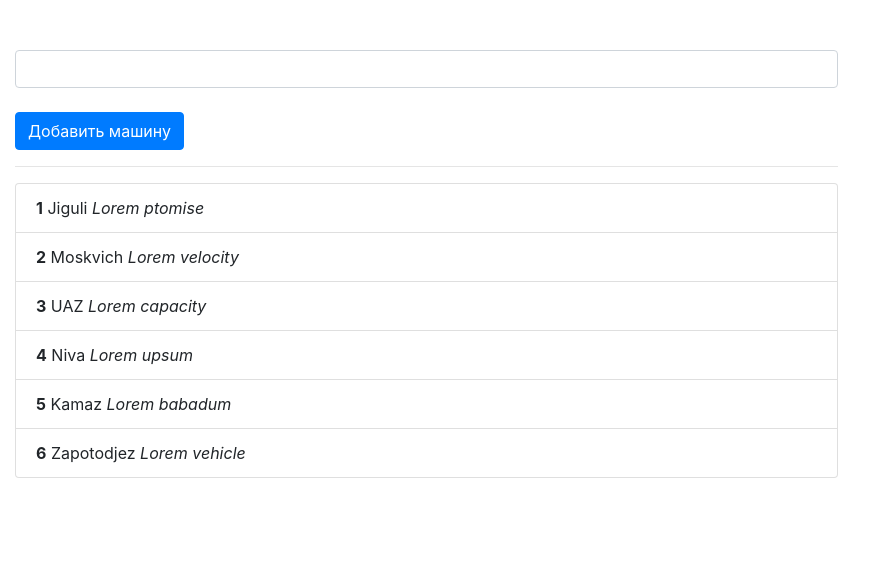
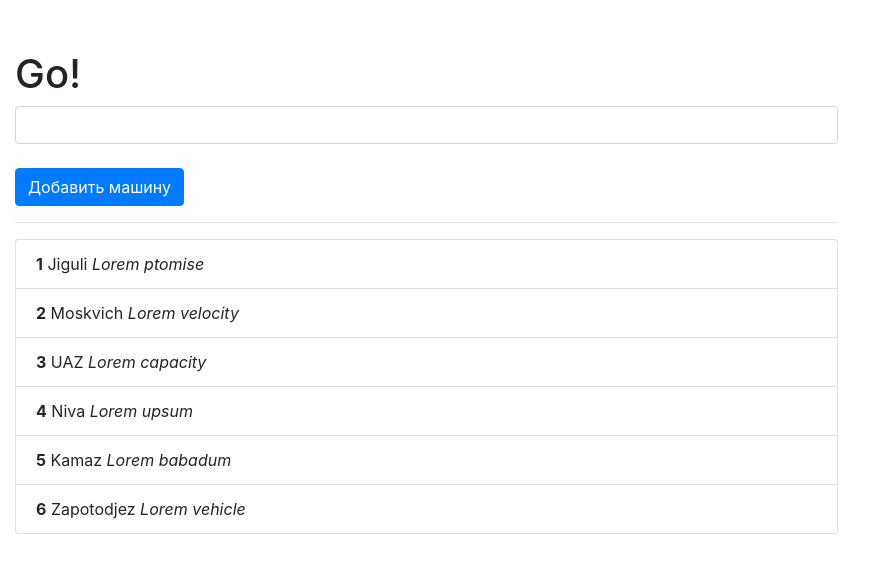
Before and after one commit to academind-345590/ng-theory, an Angular app: page / in a window 1280 px wide. Shown: the top 570 px of the page, without its empty margins (0-886 px from the left). Built offline with nearby package versions, Linux system fonts and the light colour scheme.

Commit message:
pipe: async pope

```diff
--- a/src/app/app.component.ts
+++ b/src/app/app.component.ts
@@ -1,9 +1,12 @@
 import { Component } from '@angular/core';
+import { Observable, interval } from 'rxjs';
+import { map, take } from 'rxjs/operators';
 
 @Component({
   selector: 'app-root',
   template: `
     <div class="col-md-8 col-md-offset-2">
+      <h1>{{  message$ | async }}</h1>
       <input type="text" class="form-control" [(ngModel)]="searchCar"><br>
       <button class="btn btn-primary" (click)="addCar()">Добавить машину</button>
       <hr>
@@ -31,4 +34,24 @@ export class AppComponent {
       name: "New Car", description: "New description"
     })
   }
+
+  message$: Observable<string>;
+
+  private messages = [
+    'One!',
+    'Two!',
+    'Three!',
+    'Go!'
+  ];
+
+  constructor() { this.resend(); }
+
+  resend() {
+    this.message$ = interval(1000).pipe(
+      map(i => this.messages[i]),
+      take(this.messages.length)
+    );
+  }
+
+
 }
```
